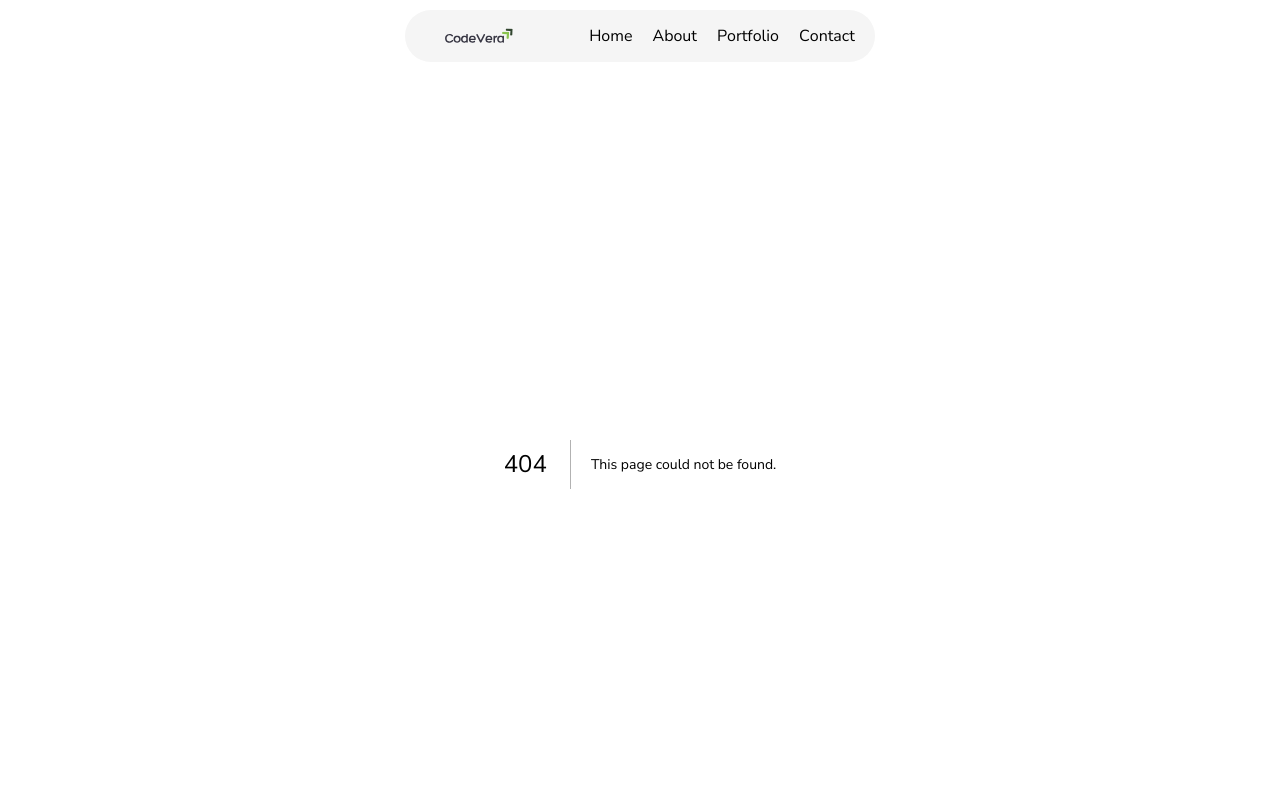
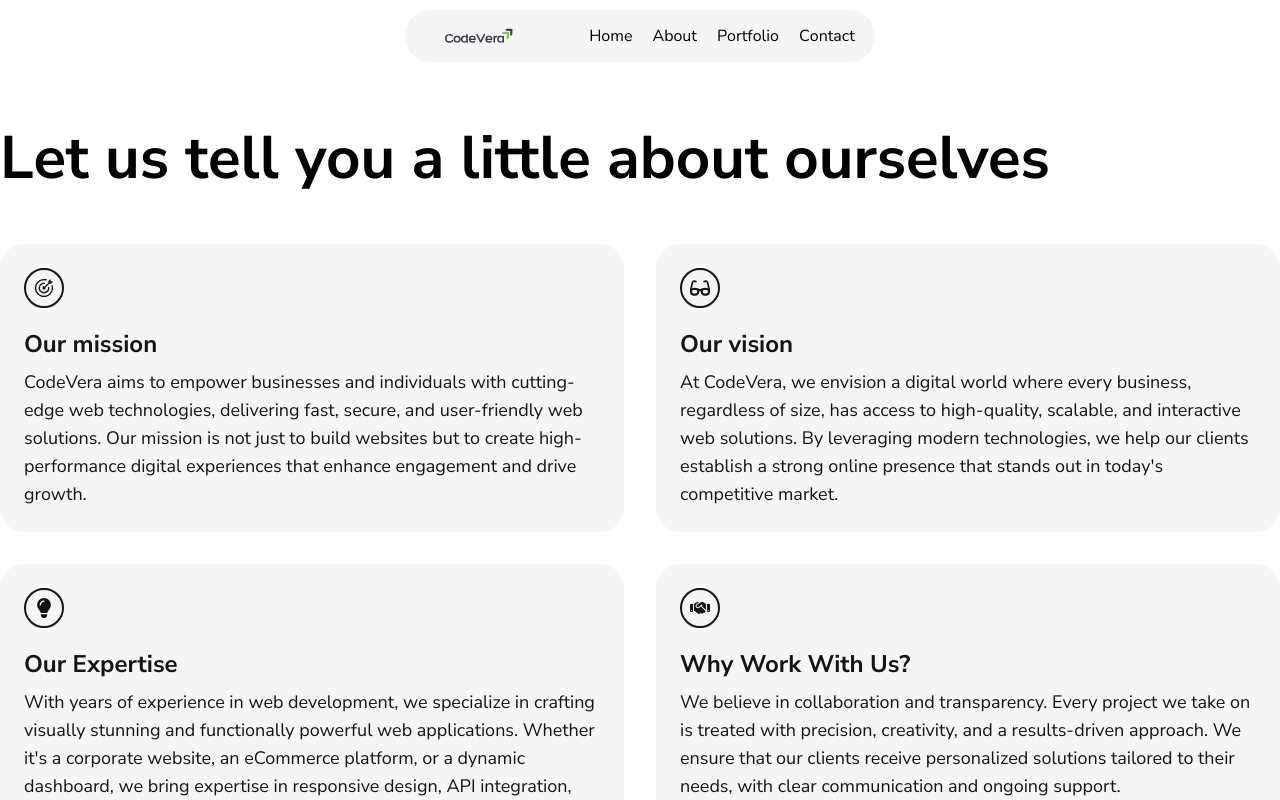
Before and after one commit to kamilaghayev/codevera-portfolio, a Next.js app: page /about in a window 1280 px wide. Before the commit this address had no page. Shown: the top 800 px of the page. Built offline with nearby package versions, Linux system fonts and the light colour scheme; what @ant-design/nextjs-registry would draw is missing.

Commit message:
added about page

```diff
--- a/src/app-pages/about/index.jsx
+++ b/src/app-pages/about/index.jsx
@@ -0,0 +1,10 @@
+import React from 'react'
+import { Ourselves } from './sections-';
+
+export const AboutPage = () => {
+  return (
+    <>
+      <Ourselves />
+    </>
+  )
+};
--- /dev/null
+++ b/src/app-pages/about/sections-/index.js
@@ -0,0 +1,6 @@
+
+import { Ourselves } from "./ourselves";
+
+export {
+    Ourselves,
+};
--- /dev/null
+++ b/src/app-pages/about/sections-/ourselves.jsx
@@ -0,0 +1,45 @@
+import React from 'react'
+import { AdvantageCard } from '@/components'
+import { GoGoal } from "react-icons/go";
+import { FaGlasses, FaLightbulb, FaHandshake } from "react-icons/fa6";
+
+export const Ourselves = () => {
+
+    const aboutUs = [
+        {
+            icon: <GoGoal />,
+            name: "Our mission",
+            description: "CodeVera aims to empower businesses and individuals with cutting-edge web technologies, delivering fast, secure, and user-friendly web solutions. Our mission is not just to build websites but to create high-performance digital experiences that enhance engagement and drive growth.",
+        },
+        {
+            icon: <FaGlasses />,
+            name: "Our vision",
+            description: "At CodeVera, we envision a digital world where every business, regardless of size, has access to high-quality, scalable, and interactive web solutions. By leveraging modern technologies, we help our clients establish a strong online presence that stands out in today's competitive market.",
+        },
+        {
+            icon: <FaLightbulb />,
+            name: "Our Expertise",
+            description: "With years of experience in web development, we specialize in crafting visually stunning and functionally powerful web applications. Whether it's a corporate website, an eCommerce platform, or a dynamic dashboard, we bring expertise in responsive design, API integration, and seamless user experiences.",
+        },
+        {
+            icon: <FaHandshake />,
+            name: "Why Work With Us?",
+            description: "We believe in collaboration and transparency. Every project we take on is treated with precision, creativity, and a results-driven approach. We ensure that our clients receive personalized solutions tailored to their needs, with clear communication and ongoing support.",
+        }
+    ];
+
+  return (
+    <section aria-labelledby='ourselves' id='ourselves'>
+        <div className='container-center flex flex-col gap-6 sm:gap-10 lg:gap-14 mt-16 mb-36'>
+            <h2 id='advantages' className='text-3xl sm:text-4xl lg:text-6xl font-semibold'>Let us tell you a little about ourselves</h2>
+            <div className='grid grid-cols-1 lg:grid-cols-2 gap-8'>
+                {
+                    aboutUs.map((item, index) => (
+                        <AdvantageCard key={index} icon={item.icon} name={item.name} description={item.description} />
+                    ))
+                }
+            </div>
+        </div>
+    </section>
+  )
+}
--- a/src/app-pages/home/_sections/about-us.jsx
+++ b/src/app-pages/home/_sections/about-us.jsx
@@ -36,7 +36,7 @@ export const AboutUs = () => {
 						systems and other services.
 					</p>
 					<div className="flex justify-center md:justify-start">
-					    <MoreButton />
+					    <MoreButton path="/about" />
 					</div>
 				</div>
 				<ul className="w-full lg:w-[60%] grid justify-items-center md:grid-cols-2 gap-6 lg:justify-items-end">
--- a/src/app-pages/index.js
+++ b/src/app-pages/index.js
@@ -1,8 +1,10 @@
 
 import { HomePage } from './home';
 import { PortfolioPage } from './portfolio';
+import { AboutPage } from './about';
 
 export {
 	HomePage,
 	PortfolioPage,
+	AboutPage,
 }
--- /dev/null
+++ b/src/app/about/page.jsx
@@ -0,0 +1,8 @@
+import React from 'react'
+import { AboutPage } from '@/app-pages'
+
+export default function page() {
+  return (
+    <AboutPage />
+  )
+}
--- a/src/components/cards/advantage-card.jsx
+++ b/src/components/cards/advantage-card.jsx
@@ -3,7 +3,7 @@ import { BiSolidMessageDetail } from "react-icons/bi";
 
 export const AdvantageCard = ({ name = "Advantage name", description = "Description of advantage", icon = <BiSolidMessageDetail/> }) => {
   return (
-    <div className='w-full min-w-[300px] min-h-[210px] max-w-[380px] bg-[#F5F5F5] rounded-3xl p-6 flex flex-col gap-5'>
+    <div className='w-full min-w-[300px] min-h-[210px] bg-[#F5F5F5] rounded-3xl p-6 flex flex-col gap-5'>
         <div className='w-8 h-8 lg:w-10 lg:h-10 rounded-[100%] border-2 border-[#141414] text-[#141414] text-lg lg:text-xl flex items-center justify-center'>
             {icon}
         </div>
```
